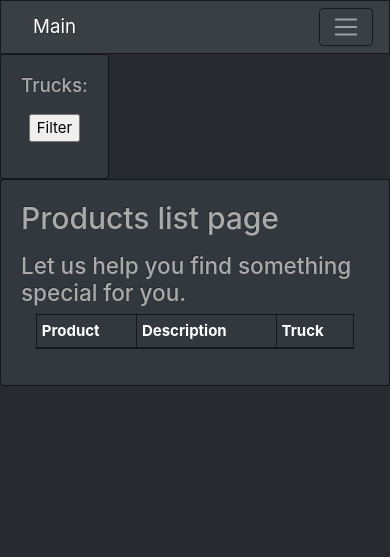
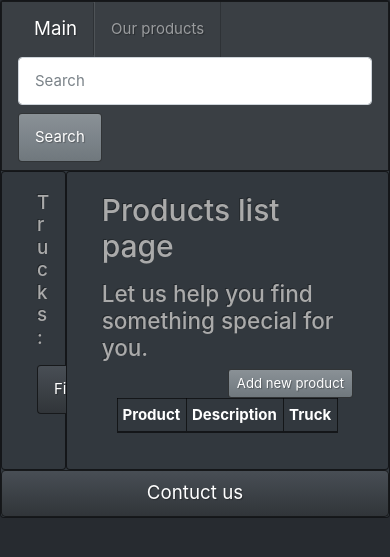
Before and after one commit to rudneff13/auto_parts_project, a Django app: page /products-list/ in a window 390 px wide. Shown: the top 557 px of the page. Run offline with Django 3.2, Linux system fonts and the light colour scheme; data that the repository does not hold is empty; some libraries are stand-ins or nearby versions.

Commit message:
Work with crispy forms and bootstrap

```diff
--- a/auto_parts_project/settings.py
+++ b/auto_parts_project/settings.py
@@ -38,6 +38,7 @@ INSTALLED_APPS = [
     'django.contrib.messages',
     'django.contrib.staticfiles',
     'truck_parts_app.apps.TruckPartsAppConfig',
+    'crispy_forms',
 ]
 
 MIDDLEWARE = [
@@ -51,6 +52,8 @@ MIDDLEWARE = [
 ]
 
 ROOT_URLCONF = 'auto_parts_project.urls'
+
+CRISPY_TEMPLATE_PACK = 'bootstrap4'
 
 TEMPLATES = [
     {
--- a/truck_parts_app/forms.py
+++ b/truck_parts_app/forms.py
@@ -1,33 +1,42 @@
 from django import forms
+from .models import Truck, Product, ProductTruck
+from crispy_forms.helper import FormHelper
+from crispy_forms.layout import Submit, ButtonHolder, Layout, Fieldset, Button, Div, HTML, Field
+from crispy_forms.bootstrap import FormActions
+
+from django.urls import reverse
+
 from django.forms import ModelForm
-from .models import Truck
 
 
-# from django.forms import ModelForm
 #
 # from .models import Product, Truck
-#
+
 
 # class TruckForm(ModelForm):
 #     class Meta:
 #         model = Truck
-#         fields = ('name', 'products')
-#
-#
-# class ProductForm(ModelForm):
-#     class Meta:
-#         model = Product
-#         fields = ('name', 'description', 'trucks')
+#         fields = ('name',)
 
 
-class NameForm(forms.Form):
-    hard_truck = forms.BooleanField(label='Hurd_truck_100', required=False)
-    zil = forms.BooleanField(label='Zil_3000', required=False)
+class FilterTruckForm(forms.Form):
+
+    def __init__(self, *args, **kwargs):
+        super(FilterTruckForm, self).__init__(*args, **kwargs)
+        for truck in Truck.objects.all():
+            self.fields[truck.name] = forms.BooleanField(required=False)
+        self.helper = FormHelper()
+        self.helper.add_input(Submit('submit', 'Filter'))
 
 
-class TruckForm(forms.Form):
+class ProductForm(forms.ModelForm):
+
+    class Meta:
+        model = Product
+        fields = ['name', 'description', 'trucks']
 
     def __init__(self, *args, **kwargs):
-        super(TruckForm, self).__init__(*args, **kwargs)
-        for truck in Truck.objects.all():
-            self.fields[truck.name] = forms.BooleanField(required=False)
+        super(ProductForm, self).__init__(*args, **kwargs)
+        self.fields['trucks'].widget = forms.widgets.CheckboxSelectMultiple()
+        self.helper = FormHelper()
+        self.helper.add_input(Submit('submit', 'Save product'))
--- a/truck_parts_app/models.py
+++ b/truck_parts_app/models.py
@@ -1,4 +1,5 @@
 from django.db import models
+from django.urls import reverse
 
 
 class Truck(models.Model):
@@ -20,7 +21,7 @@ class Product(models.Model):
     name = models.CharField(max_length=50, verbose_name='Product')
     description = models.CharField(max_length=250, blank=True, verbose_name='Description')
     trucks = models.ManyToManyField(Truck, through='ProductTruck', through_fields=('product', 'truck'),
-                                    symmetrical=True, related_name='products')
+                                    symmetrical=True, related_name='products',)
 
     class Meta:
         verbose_name = 'Product'
@@ -33,6 +34,9 @@ class Product(models.Model):
     def get_trucks(self):
         return ', '.join([truck.name for truck in self.trucks.all()][:50])
 
+    # def get_absolute_url(self):
+    #     return reverse('product-detail', kwargs={'pk': self.pk})
+
 
 class ProductTruck(models.Model):
     truck = models.ForeignKey(Truck, on_delete=models.CASCADE)
--- a/truck_parts_app/templates/truck_parts_app/basic.html
+++ b/truck_parts_app/templates/truck_parts_app/basic.html
@@ -9,47 +9,26 @@
 
 <body>
 
-<nav class="navbar navbar-expand-lg navbar-dark bg-primary">
+<div class="card" id="global div">
+
+        <nav class="navbar navbar-dark bg-primary">
             <a class="navbar-brand" href="{% url 'truck_parts_app:index' %}">Main</a>
-    <button class="navbar-toggler" type="button" data-toggle="collapse" data-target="#navbarColor01"
-            aria-controls="navbarColor01" aria-expanded="false" aria-label="Toggle navigation">
-        <span class="navbar-toggler-icon"></span>
-    </button>
-
-    <div class="collapse navbar-collapse" id="navbarColor01">
             <ul class="navbar-nav mr-auto">
                 <li class="nav-item">
-                <a class="nav-link" href="{% url 'truck_parts_app:products-list' %}">Our products <span class="sr-only">(current)</span></a>
+                    <a class="nav-link" href="{% url 'truck_parts_app:products-list' %}">Our products</a>
                 </li>
 
             </ul>
-        <form class="form-inline my-2 my-lg-0">
-            <input class="form-control mr-sm-2" type="text" placeholder="Search">
+            <form class="form-inline">
+                <input class="form-control mr-sm-2" type="search" placeholder="Search">
                 <button class="btn btn-secondary my-2 my-sm-0" type="submit">Search</button>
             </form>
-    </div>
         </nav>
 
         <div class="container-fluid">
             <div class="row">
 
-        {#        <nav class="col-md-2 d-none d-md-block bg-primary sidebar">#}
-        {#            <div class="sidebar-sticky">#}
-        {#                <ul class="nav flex-column">#}
-        {##}
-        {#                    {% block left_side_bar %}#}
-        {##}
-        {#                    {% endblock %}#}
-        {##}
-        {#                </ul>#}
-        {#            </div>#}
-        {#        </nav>#}
-
-        {#            </div>#}
-        {#        </div>#}
-
-        <div>
-            <div class="card text-center">
+                <div class="card text-center col-2">
                     <div class="card-body">
                         <h5 class="card-title">Trucks:</h5>
                         <p class="card-text">
@@ -58,20 +37,25 @@
                         </p>
                     </div>
                 </div>
-        </div>
 
 
-        <div>
-            <div class="card">
+                <div class="card text col-10">
                     <div class="card-body">
                         <h2 class="card-title">{% block header %} Welcome to our website!{% endblock %}</h2>
                         <p class="card-text">{% block content %}{% endblock %}</p>
-                </div>
                     </div>
                 </div>
 
             </div>
         </div>
 
+        <footer>
+            <div class="pt-lg-5">
+                <a href="" type="button" class="btn btn-primary btn-lg btn-block">Contuct us</a>
+            </div>
+        </footer>
+
+    </div>
+</div>
 </body>
 </html>
--- a/truck_parts_app/templates/truck_parts_app/products_list.html
+++ b/truck_parts_app/templates/truck_parts_app/products_list.html
@@ -1,4 +1,6 @@
 {% extends "truck_parts_app/basic.html" %}
+{% load crispy_forms_tags %}
+
 
 {% block title %} Products list {% endblock %}
 
@@ -7,9 +9,11 @@
 {% block content %}
     <div>
         <h4>Let us help you find something special for you.</h4>
+        <a class="btn btn-secondary btn-sm" href="{% url 'truck_parts_app:product-create-form' %}"
+           role="button" style="float: right;">Add new product</a>
     </div>
 
-    <div class="container">
+    <div class="container pt-3">
         <table class="table table-bordered table-sm">
             <thead>
             <tr>
@@ -22,9 +26,13 @@
 
             {% for product in products %}
                 <tr>
-                    <td><a href="{% url 'truck_parts_app:detail' product.id %}">{{ product.name }}</a></td>
+                    <td><a href="{% url 'truck_parts_app:product-detail' product.id %}">{{ product.name }}</a></td>
                     <td><a>{{ product.description }}</a></td>
                     <td><a>{{ product.get_trucks }}</a></td>
+                    <td>
+                        <a class="btn btn-secondary btn-sm" href="{% url 'truck_parts_app:product-update-form' product.id %}"
+                           role="button" style="float: right;">Update</a>
+                    </td>
                 </tr>
             {% endfor %}
             </tbody>
@@ -35,19 +43,5 @@
 {% endblock %}
 
 {% block left_side_bar %}
-
-    {#    {% for truck in object_list.truck %}#}
-    {#        <div class="form-group form-check">#}
-    {#                <input type="checkbox" class="form-check-input" id={{ truck.pk }}>#}
-    {#            <label class="form-check-label" for={{ truck.pk }}>{{ truck.name }}</label>#}
-    {#        </div>#}
-    {#    {% endfor %}#}
-
-    <form action="" method="post">
-        {% csrf_token %}
-        {{ form.as_p }}
-        <input type="submit" value="Filter">
-    </form>
-
-
+    {% crispy form %}
 {% endblock %}
--- a/truck_parts_app/urls.py
+++ b/truck_parts_app/urls.py
@@ -1,11 +1,15 @@
 from django.urls import path
 
 # from .views import IndexView, ProductsListView, ProductDetailView
-from .views import IndexView, ProductDetailView, get_name
+from .views import IndexView, ProductDetailView, ProductUpdateView, get_products, create_product
 
 app_name = 'truck_parts_app'
 urlpatterns = [
     path('', IndexView.as_view(), name='index'),
-    path('products-list/', get_name, name='products-list'),
-    path('product/<int:pk>', ProductDetailView.as_view(), name='detail'),
+    path('products-list/', get_products, name='products-list'),
+    path('product/<int:pk>', ProductDetailView.as_view(), name='product-detail'),
+    path('product-create-form', create_product, name='product-create-form'),
+    path('product/<int:pk>-update-form', ProductUpdateView.as_view(), name='product-update-form'),
+    # path('truck-create-form', TruckCreateView.as_view(), name='truck-create-form'),
+
 ]
--- a/truck_parts_app/views.py
+++ b/truck_parts_app/views.py
@@ -1,12 +1,15 @@
 from django.views import generic
+from django.shortcuts import get_object_or_404
 
-from .models import Truck, Product
+from .models import Truck, Product, ProductTruck
+from .forms import ProductForm
 
 
 class IndexView(generic.ListView):
     template_name = 'truck_parts_app/index.html'
     context_object_name = 'list_of_trucks'
-    search_fields = ('name', 'products__name')
+
+    # search_fields = ('name', 'products__name')
 
     def get_queryset(self):
         return Truck.objects.all()
@@ -31,60 +34,77 @@ class ProductDetailView(generic.DetailView):
     template_name = 'truck_parts_app/detail.html'
 
 
+
+
 from django.http import HttpResponseRedirect, HttpResponse
 from django.shortcuts import render, reverse, redirect
-from .forms import TruckForm
+from .forms import FilterTruckForm
 
 
-def get_name(request):
+def get_products(request):
     if request.method == 'POST':
-        form = TruckForm(request.POST)
+        form = FilterTruckForm(request.POST)
         if form.is_valid():
             data = [k for k, v in form.cleaned_data.items() if v is True]
             new_data = '?filter=' + ','.join(data)
-
             return HttpResponseRedirect('' + new_data)
 
     else:
-        anything = request.GET.get('filter', '').split(',')
-
+        getting_filtered = request.GET.get('filter', '').split(',')
         start_dict = {}
         for truck in Truck.objects.all():
-            if truck.name in anything:
+            if truck.name in getting_filtered:
                 start_dict[truck.name] = True
-        form = TruckForm(initial=start_dict)
+        form = FilterTruckForm(initial=start_dict)
 
-        new_filter = Product.objects.filter(trucks__name__in=start_dict)
+        # new_filter = Product.objects.all()
+        # new_filter.filter(trucks__name__in=start_dict)
+
+        new_filter = set(Product.objects.all().filter(trucks__name__in=start_dict))
 
     return render(request, 'truck_parts_app/products_list.html',
                   {'form': form, 'products': new_filter})
 
 
-
-# from django.http import HttpResponseRedirect, HttpResponse
-# from django.shortcuts import render, reverse, redirect
-# from .forms import NameForm
+# class ProductCreateView(generic.CreateView):
+#     form_class = ProductForm
+#     model = Product
+#     # fields = ('name', 'description', 'trucks')
+#     template_name = 'truck_parts_app/product-create-form.html'
+#     success_url = 'products-list'
 #
 #
-# def get_name(request):
-#     if request.method == 'POST':
-#         form = NameForm(request.POST)
-#         if form.is_valid():
-#             data = [k for k, v in form.cleaned_data.items() if v is True]
-#             new_data = '?filter=' + ','.join(data)
+class ProductUpdateView(generic.UpdateView):
+    model = Product
+    form_class = ProductForm
+    template_name = 'truck_parts_app/product-update-form.html'
+    # success_url = 'products-list'
+    # pk_url_kwarg = 'pk'
+
+    # def get_object(self):
+    #     return Product.objects.get(pk='pk_url_kwarg')
+
+    def get_success_url(self):
+        return reverse('truck_parts_app:product-detail', args=(self.object.id,))
 #
-#             return HttpResponseRedirect('' + new_data)
-#
-#     else:
-#         anything = request.GET.get('filter', '').split(',')
-#
-#         start_dict = {}
-#         for i in ['zil', 'hard_truck']:
-#             if i in anything:
-#                 start_dict[i] = True
-#         form = NameForm(initial=start_dict)
-#
-#         new_filter = Product.objects.filter(trucks__name__in=start_dict)
-#
-#     return render(request, 'truck_parts_app/products_list.html',
-#                   {'form': form, 'products': new_filter})
+# class TruckCreateView(generic.CreateView):
+#     model = Truck
+#     # fields = ['name']
+#     form_class = TruckForm
+#     template_name = 'truck_parts_app/truck-create-form.html'
+#     success_url = 'products-list'
+
+def create_product(request):
+    if request.method == 'POST':
+        form = ProductForm(request.POST)
+        if form.is_valid():
+            prod = form.save(commit=False)
+            prod.save()
+            for truck in Truck.objects.all():
+                if truck in form.cleaned_data['trucks']:
+                    new_obj = ProductTruck(product=prod, truck=truck)
+                    new_obj.save()
+        return HttpResponseRedirect(reverse('truck_parts_app:product-detail', args=(prod.pk,)))
+    else:
+        form = ProductForm()
+    return render(request, 'truck_parts_app/product-create-form.html', {'form': form})
```
Also changed, not shown: truck_parts_app/templates/truck_parts_app/detail.html (+7 -0 lines), truck_parts_app/templates/truck_parts_app/product-create-form.html (added, +14 -0 lines), truck_parts_app/templates/truck_parts_app/product-update-form.html (added, +9 -0 lines), truck_parts_app/templates/truck_parts_app/truck-create-form.html (added, +12 -0 lines), truck_parts_app/migrations/0001_initial.py. Lines whose indentation alone changed are shown as unchanged.
